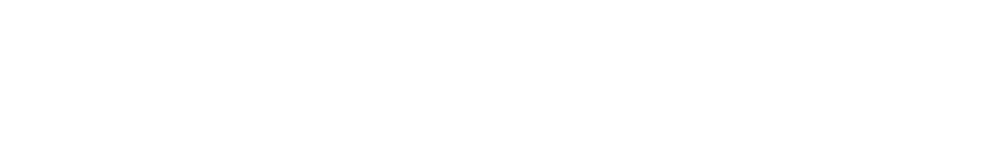
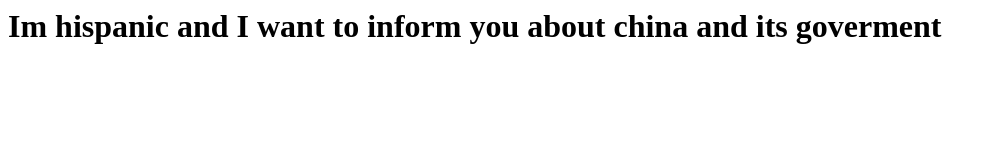
Before and after one commit to jorgepere3/China, a plain HTML site: page about.html in a window 1280 px wide. Shown: the whole page, without its empty margins (0-996 px from the left). Drawn offline with Linux system fonts and the light colour scheme.

Commit message:
Update about.html

```diff
--- a/about.html
+++ b/about.html
@@ -1,5 +1,6 @@
 <html>
 <head>
+  <h1> Im hispanic and I want to inform you about china and its goverment </h1>
 </head>
 <body>
 </body>
```
